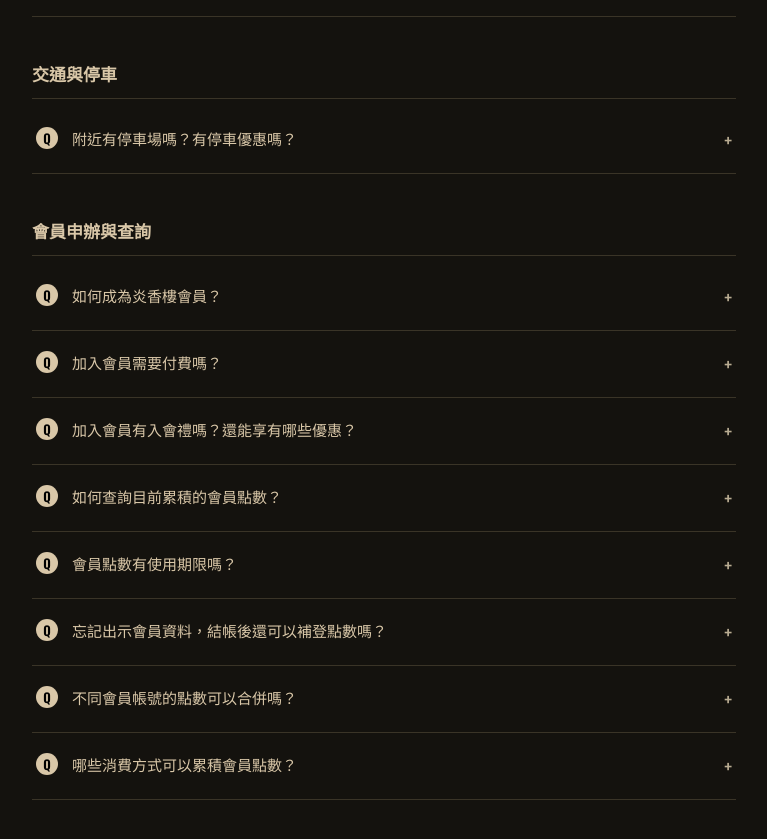
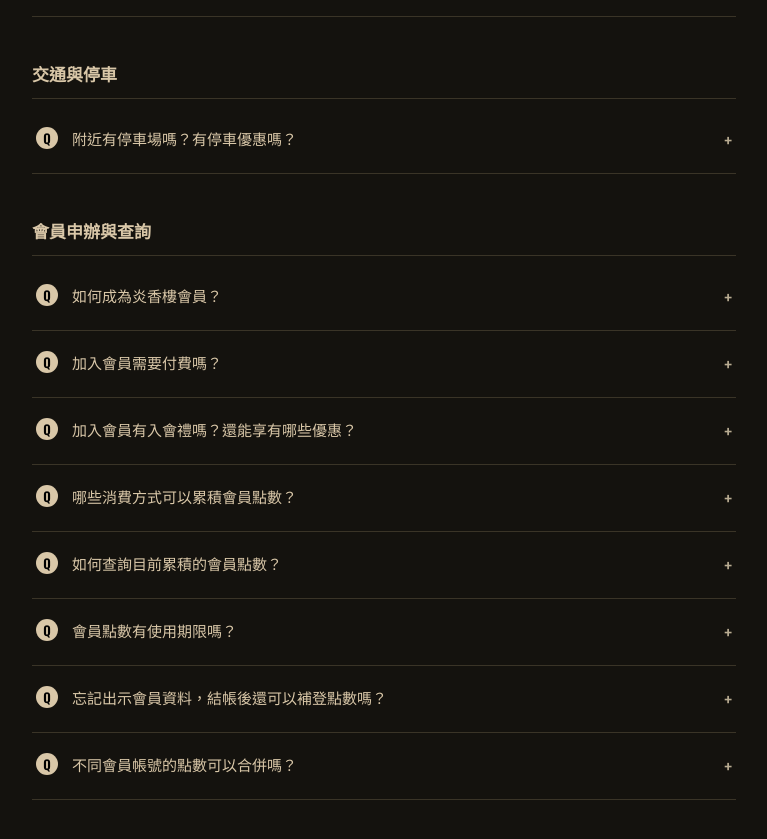
Before and after one commit to yanxianglou/yanxianglou.github.io, a Jekyll site: the page built from faq.html, in a window 1280 px wide and 900 px high, scrolled down 1652 px. Shown: the top 839 px of the window, without its empty margins (256-1023 px from the left). Built offline with Jekyll 4.4.1, drawn with Linux system fonts in a browser that asks for light colours; some of the changed lines change nothing that is shown.

Commit message:
Update 常見問題頁（完整版） “faq”

```diff
--- a/_data/faq.yml
+++ b/_data/faq.yml
@@ -60,9 +60,11 @@
         answer: 歡迎加入炎香樓會員！您可於店內洽詢服務人員，或加入炎香樓官方 LINE 完成會員綁定。成功申辦後，即可透過 LINE
           連結會員帳戶，隨時查詢累積點數與專屬優惠券，輕鬆掌握會員禮遇！
       - question: 加入會員需要付費嗎？
-        answer: 申辦會員後，於門市消費滿500元即可累積1點點數。
+        answer: 不用，申辦會員後，於門市消費滿500元即可累積1點點數。
       - answer: 當然有！成功加入炎香樓會員，即贈 2 點會員點數。另享壽星加菜禮、會員升級禮、好友分享禮及集點兌換禮等專屬優惠，詳情依當期活動公告為準。
         question: 加入會員有入會禮嗎？還能享有哪些優惠？
+      - question: 哪些消費方式可以累積會員點數？
+        answer: 於炎香樓門市內用或自取消費，皆可累積會員點數。外送訂單因涉及配送費用及第三方平台作業，恕不提供點數累積服務，敬請見諒！
       - question: 如何查詢目前累積的會員點數？
         answer: 提供註冊時使用電話，即可查詢帳戶資訊。亦可透過官方LINE 連結會員帳戶，隨時查詢累積點數與專屬優惠券，輕鬆掌握會員禮遇！
       - question: 會員點數有使用期限嗎？
@@ -71,4 +73,3 @@
         answer: A：可以，若您於消費時忘記出示會員，請於當日營業時間內至現場辦理補登，逾時恕不受理。為避免錯過累積點數的機會，貼心提醒您，下次用餐時別忘了先出示會員資料喔！
       - answer: 目前會員點數尚未開放合併或轉贈，還請您見諒！建議您使用自己的會員帳號累積點數，讓每一次來炎香樓用餐的美好時光，都能累積專屬於您的會員回饋。
         question: 不同會員帳號的點數可以合併嗎？
-      - question: 哪些消費方式可以累積會員點數？
```
